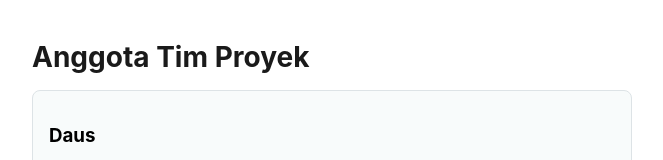
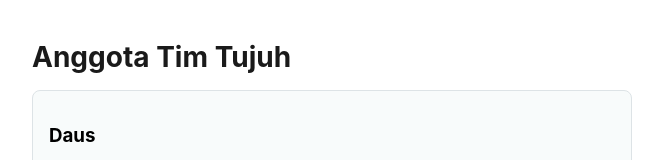
Before and after one commit to firdamus/membuat-list, a React (Vite) app: page / in a window 1280 px wide. Shown: the top 160 px of the page, without its empty margins (308-971 px from the left). Built offline with nearby package versions, Linux system fonts and the light colour scheme.

Commit message:
fite :merubah judul

```diff
--- a/src/App.jsx
+++ b/src/App.jsx
@@ -10,7 +10,7 @@ function App() {
 
 return (
     <div className="container">
-      <h1 className="judul">Anggota Tim Proyek</h1>
+      <h1 className="judul">Anggota Tim Tujuh</h1>
 
       {anggota.map((a) => (
         <KartuProfil
```
